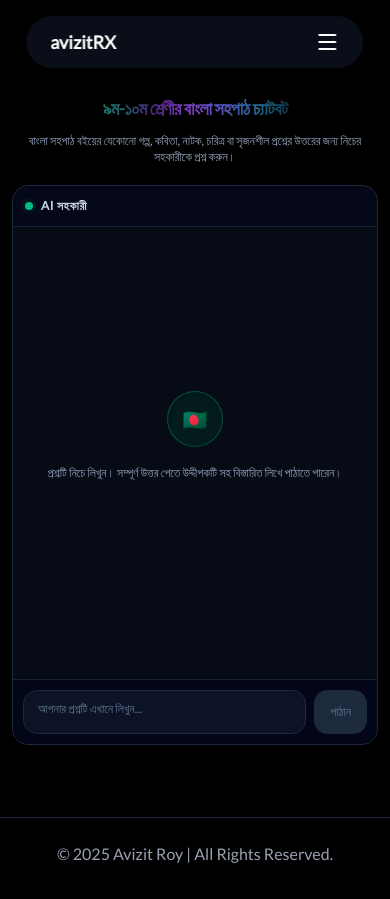
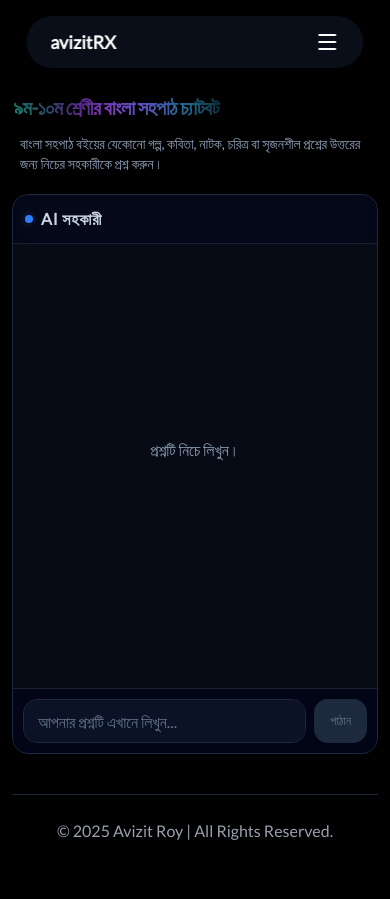
Before and after one commit to avizitRX/avizitrx_website, a Next.js app: page /projects/ai-ml/class-9-10-bangla-sohopath-chatbot in a window 390 px wide. Built offline with nearby package versions, Linux system fonts and the light colour scheme.

Commit message:
fix: overflow, font color, font size

```diff
--- a/app/projects/ai-ml/class-9-10-bangla-sohopath-chatbot/page.tsx
+++ b/app/projects/ai-ml/class-9-10-bangla-sohopath-chatbot/page.tsx
@@ -139,16 +139,17 @@ export default function Home() {
 
   return (
     <>
-      <Navbar />
       <section className="container mx-auto pt-24 md:pt-32 pb-8 md:pb-20 px-3 sm:px-4 flex flex-col items-center">
+          <Navbar />
+
         {/* Page Title Header */}
-        <div className="text-center mb-5 md:mb-8 w-full max-w-3xl">
+        <div className="mb-5 md:mb-8">
           <BlurFade delay={0.25} inView>
-            <AuroraText className="text-lg xs:text-xl sm:text-3xl md:text-5xl font-extrabold tracking-tight block">
+            <AuroraText className="text-xl sm:text-3xl md:text-5xl font-extrabold tracking-tight block">
               ৯ম-১০ম শ্রেণীর বাংলা সহপাঠ চ্যাটবট
             </AuroraText>
           </BlurFade>
-          <p className="text-slate-400 text-xs sm:text-sm md:text-base mt-3 px-2">
+          <p className="text-slate-400 text-sm md:text-base mt-3 px-2">
             বাংলা সহপাঠ বইয়ের যেকোনো গল্প, কবিতা, নাটক, চরিত্র বা সৃজনশীল
             প্রশ্নের উত্তরের জন্য নিচের সহকারীকে প্রশ্ন করুন।
           </p>
@@ -165,10 +166,10 @@ export default function Home() {
           <div className="flex items-center justify-between gap-2 flex-wrap px-3 sm:px-4 md:px-6 py-3 sm:py-4 border-b border-slate-800/80 bg-slate-950/60 backdrop-blur-sm">
             <div className="flex items-center space-x-2 min-w-0">
               <span className="relative flex h-2 w-2 shrink-0">
-                <span className="animate-ping absolute inline-flex h-full w-full rounded-full bg-emerald-400 opacity-75"></span>
-                <span className="relative inline-flex rounded-full h-2 w-2 bg-emerald-500"></span>
+                <span className="animate-ping absolute inline-flex h-full w-full rounded-full bg-blue-400 opacity-75"></span>
+                <span className="relative inline-flex rounded-full h-2 w-2 bg-blue-500"></span>
               </span>
-              <span className="text-xs font-semibold uppercase tracking-wider text-slate-300 truncate">
+              <span className="text-base font-semibold uppercase tracking-wider text-slate-300 truncate">
                 AI সহকারী
               </span>
             </div>
@@ -176,7 +177,7 @@ export default function Home() {
               <button
                 onClick={handleClearChat}
                 aria-label="নতুন চ্যাট শুরু করুন"
-                className="shrink-0 px-2.5 py-1.5 text-[10px] sm:text-xs font-semibold text-slate-300 hover:text-white bg-slate-800/80 hover:bg-slate-700 rounded-md transition-colors border border-slate-700"
+                className="shrink-0 px-2.5 py-1.5 text-base font-semibold text-slate-300 hover:text-white bg-slate-800/80 hover:bg-slate-700 rounded-md transition-colors border border-slate-700"
               >
                 নতুন চ্যাট
               </button>
@@ -190,12 +191,8 @@ export default function Home() {
           >
             {messages.length === 0 ? (
               <div className="flex flex-col items-center justify-center h-full text-center space-y-4 px-4">
-                <div className="w-14 h-14 sm:w-16 sm:h-16 rounded-full bg-emerald-950/50 flex items-center justify-center border border-emerald-800/80 shadow-inner">
-                  <span className="text-xl sm:text-2xl">🇧🇩</span>
-                </div>
-                <p className="text-slate-400 text-xs sm:text-sm max-w-sm leading-relaxed">
-                  প্রশ্নটি নিচে লিখুন। সম্পূর্ণ উত্তর পেতে উদ্দীপকটি সহ
-                  বিস্তারিত লিখে পাঠাতে পারেন।
+                <p className="text-slate-400 text-base sm:text-sm max-w-sm leading-relaxed">
+                  প্রশ্নটি নিচে লিখুন।
                 </p>
               </div>
             ) : (
@@ -207,14 +204,14 @@ export default function Home() {
                   <div
                     className={`max-w-[92%] xs:max-w-[90%] sm:max-w-[85%] rounded-2xl p-3 sm:p-3.5 md:p-4 shadow-md leading-relaxed wrap-break-word ${
                       msg.role === "user"
-                        ? "bg-emerald-600 text-white rounded-br-none"
+                        ? "bg-blue-500 text-white rounded-br-none"
                         : "bg-slate-800/90 text-slate-100 rounded-bl-none border border-slate-700/50"
                     }`}
                   >
-                    <div className="text-[9px] sm:text-[10px] font-semibold uppercase tracking-wider text-slate-400 mb-1">
+                    <div className="text-[9px] sm:text-[10px] font-semibold uppercase tracking-wider text-slate-300 mb-1">
                       {msg.role === "user" ? "আপনি" : "চ্যাটবট"}
                     </div>
-                    <div className="text-xs sm:text-sm space-y-2 wrap-anywhere">
+                    <div className="text-base space-y-2 wrap-anywhere">
                       <ReactMarkdown
                         remarkPlugins={[remarkGfm]}
                         components={{
@@ -226,13 +223,13 @@ export default function Home() {
                           ),
                           ul: ({ node, ...props }) => (
                             <ul
-                              className="list-disc pl-4 mb-1.5 space-y-1 text-slate-200"
+                              className="list-disc pl-4 mb-1.5 space-y-1 text-slate-300"
                               {...props}
                             />
                           ),
                           ol: ({ node, ...props }) => (
                             <ol
-                              className="list-decimal pl-4 mb-1.5 space-y-1 text-slate-200"
+                              className="list-decimal pl-4 mb-1.5 space-y-1 text-slate-300"
                               {...props}
                             />
                           ),
@@ -241,18 +238,18 @@ export default function Home() {
                           ),
                           strong: ({ node, ...props }) => (
                             <strong
-                              className="font-bold text-yellow-300"
+                              className="font-bold"
                               {...props}
                             />
                           ),
                           h3: ({ node, ...props }) => (
                             <h3
-                              className="font-bold text-emerald-400 mt-2 mb-1 text-sm sm:text-base"
+                              className="font-bold mt-2 mb-1 text-sm sm:text-base"
                               {...props}
                             />
                           ),
                           table: ({ node, ...props }) => (
-                            <div className="overflow-x-auto rounded-lg border border-slate-700/50 my-2">
+                            <div className="overflow-x-auto rounded-lg border border-slate-300 my-2">
                               <table
                                 className="w-full text-left text-[11px] sm:text-xs"
                                 {...props}
@@ -261,19 +258,19 @@ export default function Home() {
                           ),
                           th: ({ node, ...props }) => (
                             <th
-                              className="px-2 py-1 bg-slate-700/50 font-semibold border-b border-slate-600"
+                              className="px-2 py-1 bg-slate-300 font-semibold border-b border-slate-300"
                               {...props}
                             />
                           ),
                           td: ({ node, ...props }) => (
                             <td
-                              className="px-2 py-1 border-b border-slate-700/50"
+                              className="px-2 py-1 border-b border-slate-300"
                               {...props}
                             />
                           ),
                           a: ({ node, ...props }) => (
                             <a
-                              className="text-emerald-400 underline break-all"
+                              className="text-blue-500 underline break-all"
                               target="_blank"
                               rel="noopener noreferrer"
                               {...props}
@@ -327,7 +324,7 @@ export default function Home() {
             <form onSubmit={handleSubmit} className="flex items-end gap-2">
               <textarea
                 ref={textareaRef}
-                className="flex-1 min-w-0 bg-slate-900/80 border border-slate-800 rounded-xl px-3.5 py-2.5 md:py-3 text-xs sm:text-sm focus:outline-none focus:border-emerald-600 focus:ring-1 focus:ring-emerald-600 text-white placeholder-slate-500 transition-all resize-none min-h-11 overflow-y-auto scrollbar-thin"
+                className="flex-1 min-w-0 bg-slate-900/80 border border-slate-800 rounded-xl px-3.5 py-2.5 md:py-3 text-base focus:outline-none focus:border-blue-500 focus:ring-1 focus:ring-blue-500 text-white placeholder-slate-500 transition-all resize-none min-h-11 overflow-y-auto scrollbar-thin"
                 placeholder="আপনার প্রশ্নটি এখানে লিখুন..."
                 aria-label="আপনার প্রশ্ন লিখুন"
                 rows={1}
@@ -340,15 +337,16 @@ export default function Home() {
                 type="submit"
                 disabled={loading || !input.trim()}
                 aria-label="প্রশ্ন পাঠান"
-                className="shrink-0 px-4 md:px-6 py-2.5 md:py-3 bg-emerald-600 hover:bg-emerald-700 text-white font-medium rounded-xl text-xs sm:text-sm disabled:bg-slate-800 disabled:text-slate-500 disabled:cursor-not-allowed transition-all hover:shadow-lg hover:shadow-emerald-900/20 h-11 flex items-center justify-center whitespace-nowrap"
+                className="shrink-0 px-4 md:px-6 py-2.5 md:py-3 bg-blue-500 hover:bg-blue-600 text-white font-medium rounded-xl text-xs sm:text-sm disabled:bg-slate-800 disabled:text-slate-500 disabled:cursor-not-allowed transition-all hover:shadow-lg hover:shadow-emerald-900/20 h-11 flex items-center justify-center whitespace-nowrap"
               >
                 পাঠান
               </button>
             </form>
           </div>
         </div>
+
+        <FooterSection />
       </section>
-      <FooterSection />
     </>
   );
 }
```
